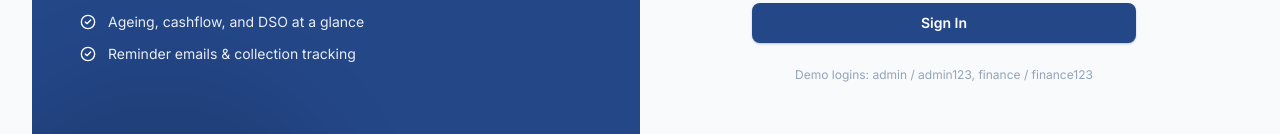
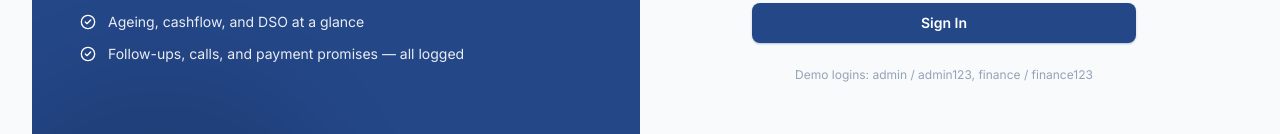
Before and after one commit to satyamrathi-verve/Project-6, a Next.js app: page /signin in a window 1280 px wide. Shown: the part 511-645 px from the top of the page. Built offline with nearby package versions, Linux system fonts and the light colour scheme.

Commit message:
Update Sign In highlight copy to reflect AR Followup's full scope
"Reminder emails & collection tracking" undersold what AR Followup now
does — it's grown past email-only into logging calls, payment
promises, and disputes too.

```diff
--- a/app/signin/page.tsx
+++ b/app/signin/page.tsx
@@ -22,7 +22,7 @@ const DEMO_LOGINS = [
 const HIGHLIGHTS = [
   "Live outstanding on every customer",
   "Ageing, cashflow, and DSO at a glance",
-  "Reminder emails & collection tracking",
+  "Follow-ups, calls, and payment promises — all logged",
 ];
 
 export default function SignInPage() {
```
